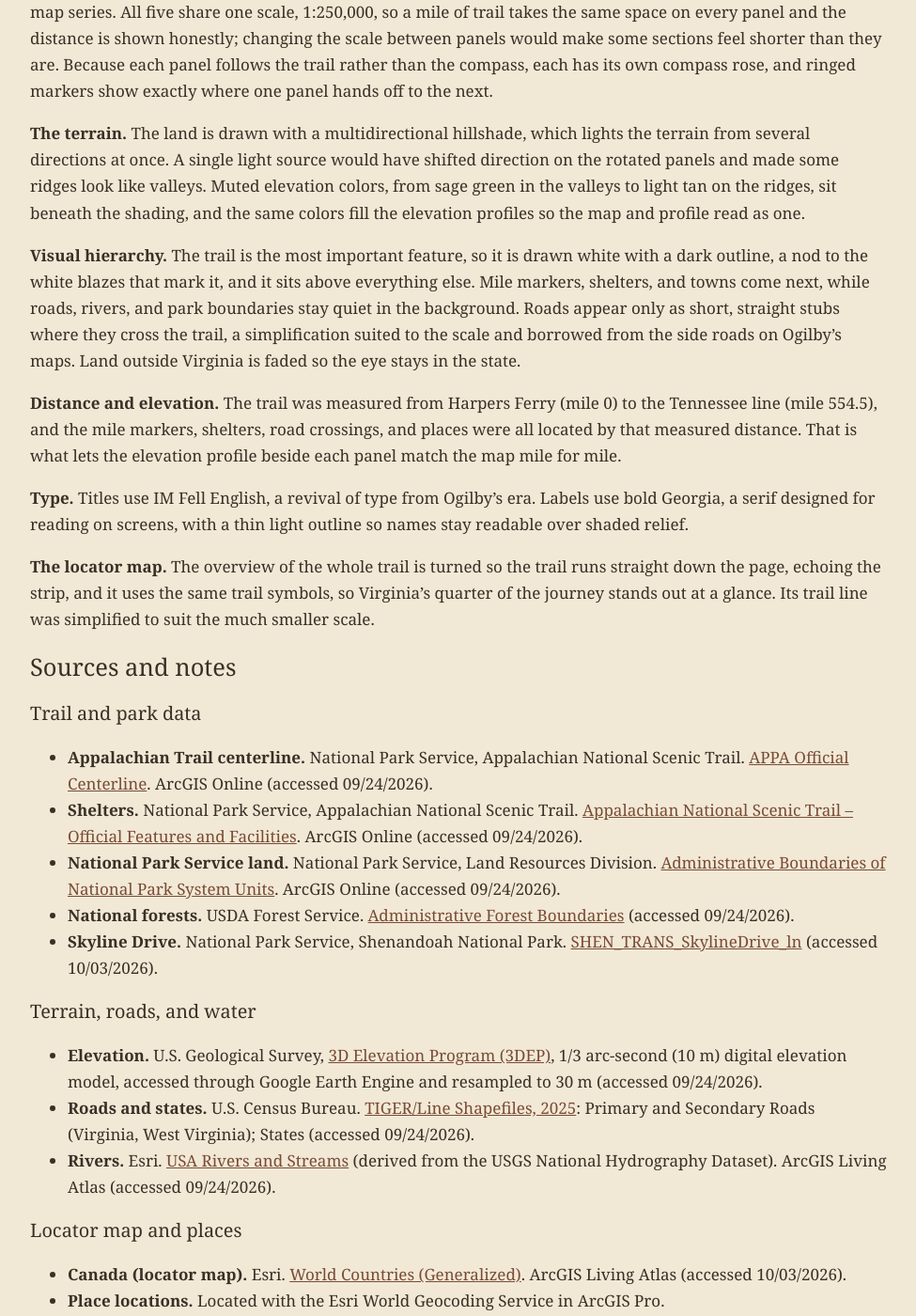
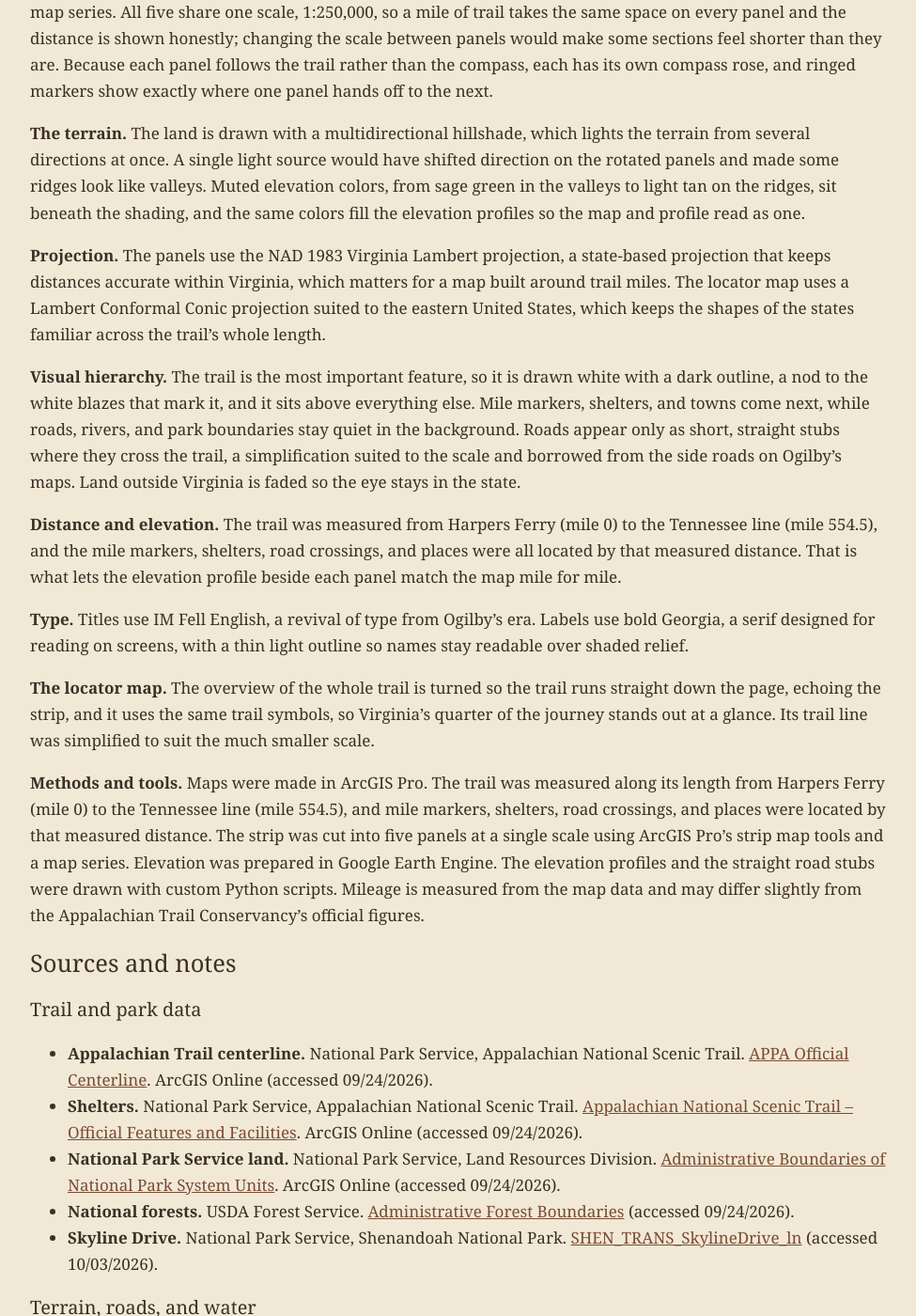
Before and after one commit to tfwatts/tfwatts.github.io, a Jekyll site: the page built from _projects/cartography/week-7-final-project.md, in a window 1280 px wide and 1400 px high, scrolled down 2366 px. Shown: the whole window at 94% size, without its empty margins (152-1127 px from the left). Built offline with Jekyll 4.4.1, drawn with Linux system fonts in a browser that asks for light colours; some web fonts are replaced.

Commit message:
Update week-7-final-project.md

```diff
--- a/_projects/cartography/week-7-final-project.md
+++ b/_projects/cartography/week-7-final-project.md
@@ -39,6 +39,8 @@ This project is built around one idea: letting a viewer feel the length of Virgi
 
 **The terrain.** The land is drawn with a multidirectional hillshade, which lights the terrain from several directions at once. A single light source would have shifted direction on the rotated panels and made some ridges look like valleys. Muted elevation colors, from sage green in the valleys to light tan on the ridges, sit beneath the shading, and the same colors fill the elevation profiles so the map and profile read as one.
 
+**Projection.** The panels use the NAD 1983 Virginia Lambert projection, a state-based projection that keeps distances accurate within Virginia, which matters for a map built around trail miles. The locator map uses a Lambert Conformal Conic projection suited to the eastern United States, which keeps the shapes of the states familiar across the trail’s whole length.
+
 **Visual hierarchy.** The trail is the most important feature, so it is drawn white with a dark outline, a nod to the white blazes that mark it, and it sits above everything else. Mile markers, shelters, and towns come next, while roads, rivers, and park boundaries stay quiet in the background. Roads appear only as short, straight stubs where they cross the trail, a simplification suited to the scale and borrowed from the side roads on Ogilby’s maps. Land outside Virginia is faded so the eye stays in the state.
 
 **Distance and elevation.** The trail was measured from Harpers Ferry (mile 0) to the Tennessee line (mile 554.5), and the mile markers, shelters, road crossings, and places were all located by that measured distance. That is what lets the elevation profile beside each panel match the map mile for mile.
@@ -46,6 +48,8 @@ This project is built around one idea: letting a viewer feel the length of Virgi
 **Type.** Titles use IM Fell English, a revival of type from Ogilby’s era. Labels use bold Georgia, a serif designed for reading on screens, with a thin light outline so names stay readable over shaded relief.
 
 **The locator map.** The overview of the whole trail is turned so the trail runs straight down the page, echoing the strip, and it uses the same trail symbols, so Virginia’s quarter of the journey stands out at a glance. Its trail line was simplified to suit the much smaller scale.
+
+**Methods and tools.** Maps were made in ArcGIS Pro. The trail was measured along its length from Harpers Ferry (mile 0) to the Tennessee line (mile 554.5), and mile markers, shelters, road crossings, and places were located by that measured distance. The strip was cut into five panels at a single scale using ArcGIS Pro’s strip map tools and a map series. Elevation was prepared in Google Earth Engine. The elevation profiles and the straight road stubs were drawn with custom Python scripts. Mileage is measured from the map data and may differ slightly from the Appalachian Trail Conservancy’s official figures.
 
 ## Sources and notes
 
```
